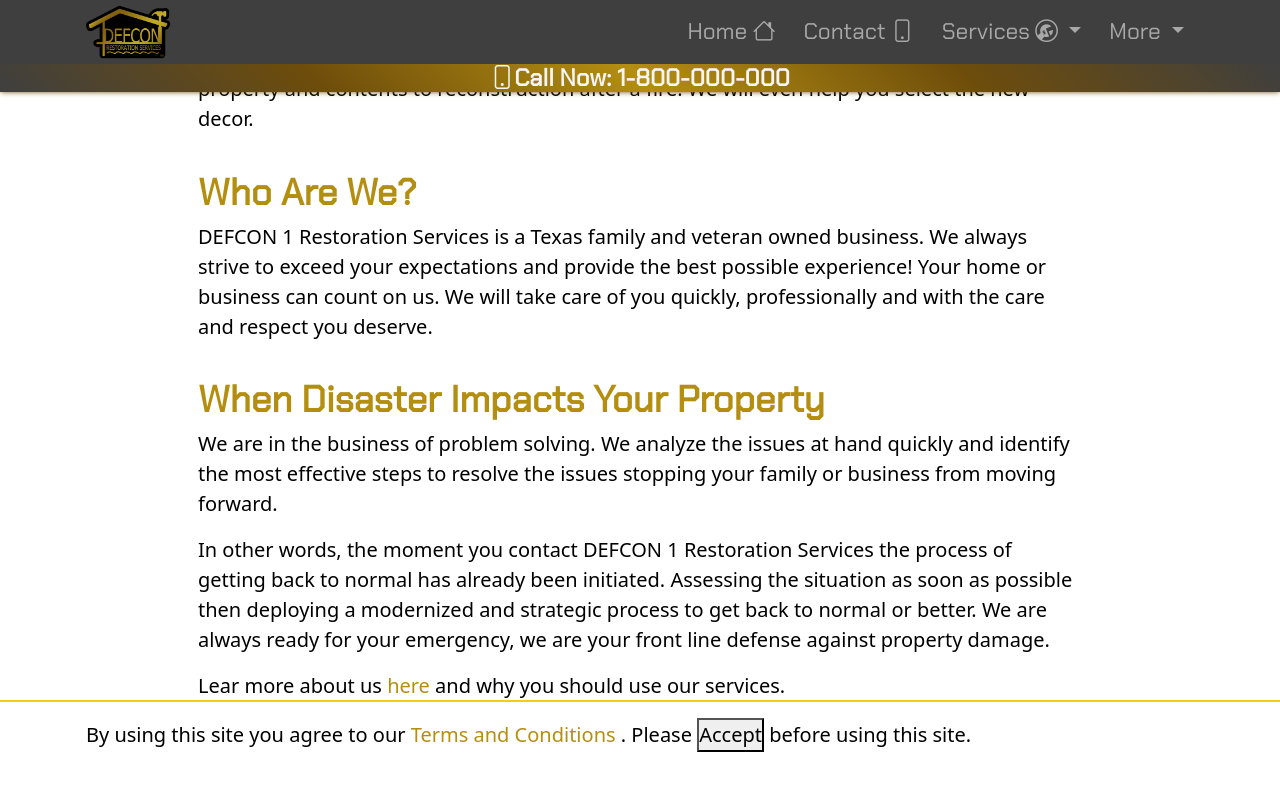
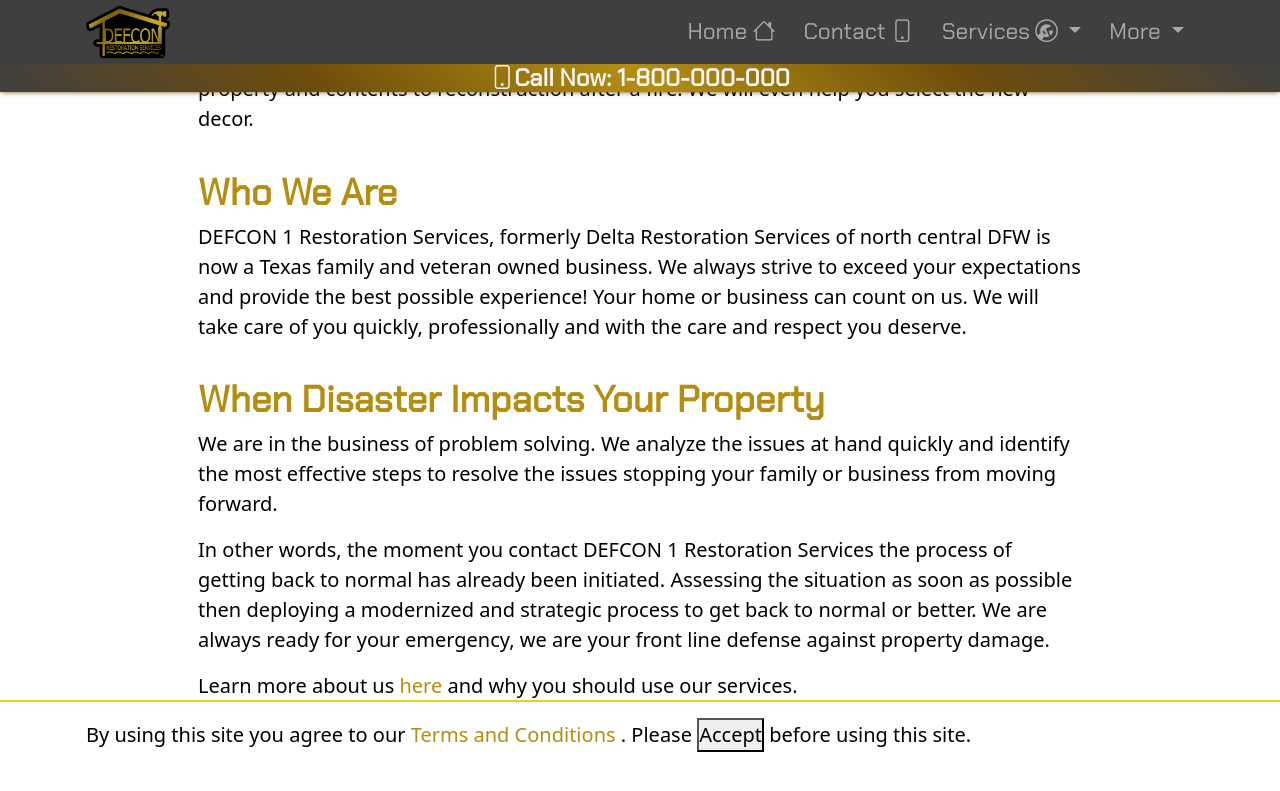
Before and after one commit to defcon1dfw/defcon1dfw.github.io, a Jekyll site: the page built from about.md, in a window 1280 px wide and 900 px high, scrolled down 908 px. Shown: the top 791 px of the window. Built offline with Jekyll 4.4.1, drawn with Linux system fonts in a browser that asks for light colours; nearby versions of some CDN libraries.

Commit message:
feature/04 About page updates and typo fixes

```diff
--- a/about.md
+++ b/about.md
@@ -19,9 +19,9 @@
 
 <div markdown=1>
 
-## Who Are We?
+## Who We Are
 
-{{ site.dbaOneName }} {{ site.dbaTwoName }} is a Texas family and veteran owned business. We always strive to exceed your expectations and provide the best possible experience! Your home or business can count on us. We will take care of you quickly, professionally and with the care and respect you deserve.
+{{ site.dbaOneName }} {{ site.dbaTwoName }}, formerly Delta Restoration Services of north central DFW is now a Texas family and veteran owned business. We always strive to exceed your expectations and provide the best possible experience! Your home or business can count on us. We will take care of you quickly, professionally and with the care and respect you deserve.
 
 </div>
 
@@ -33,6 +33,6 @@
 
 In other words, the moment you contact {{ site.dbaOneName }} {{ site.dbaTwoName }} the process of getting back to normal has already been initiated. Assessing the situation as soon as possible then deploying a modernized and strategic process to get back to normal or better. We are always ready for your emergency, we are your front line defense against property damage.
 
-Lear more about us [here]({{ site.urlPrefix }}why) and why you should use our services.
+Learn more about us [here]({{ site.urlPrefix }}why) and why you should use our services.
 
 </div>
```
